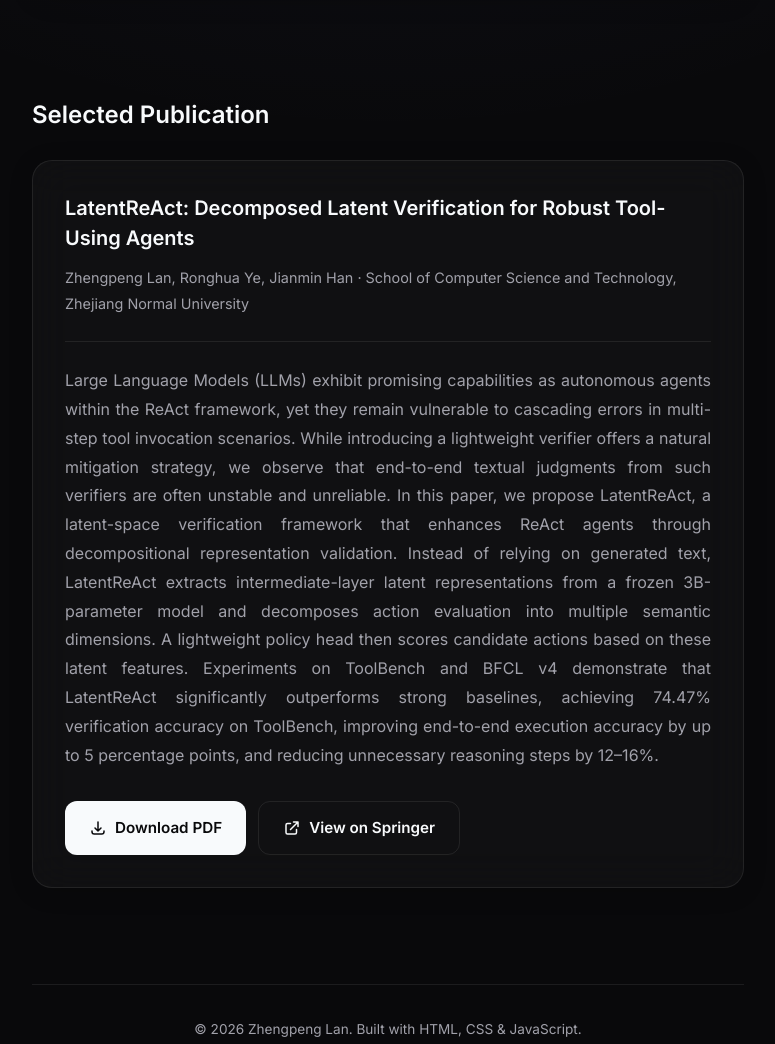
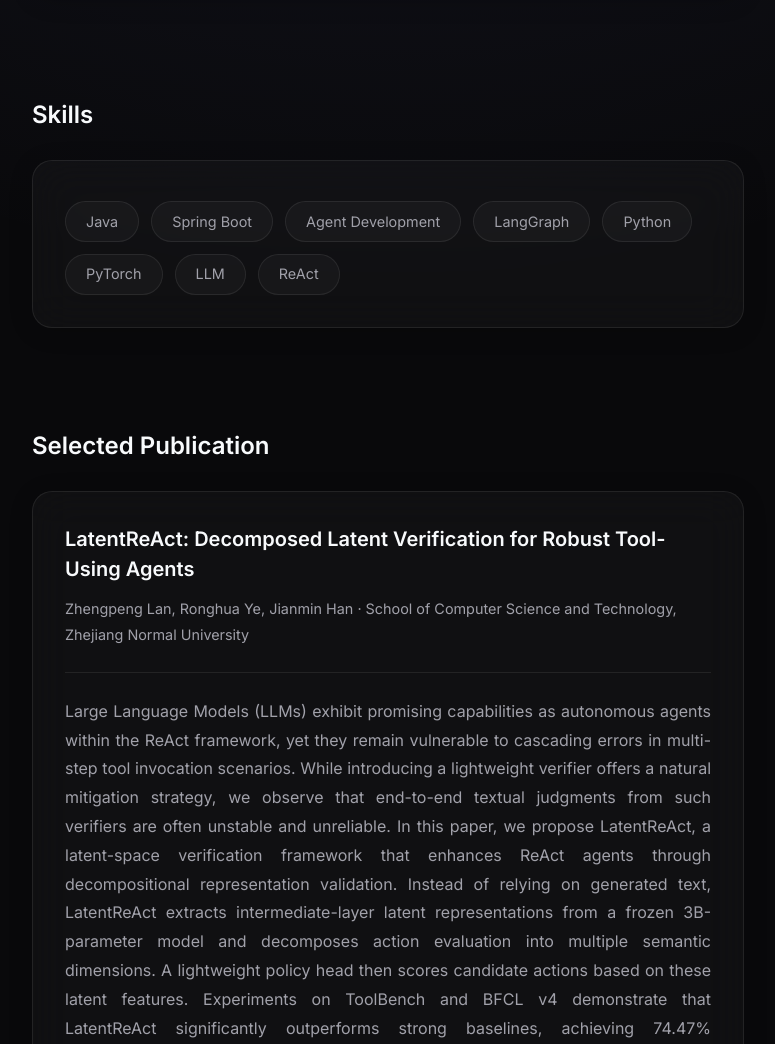
Before and after one commit to lanzhengpeng/lanzhengpeng.github.io, a plain HTML site: page index.html in a window 1280 px wide. Shown: the part 960-2004 px from the top of the page, without its empty margins (252-1027 px from the left). Drawn offline with Linux system fonts and the light colour scheme.

Commit message:
Add skills section, bilingual name, and footer cleanup

```diff
--- a/css/style.css
+++ b/css/style.css
@@ -253,6 +253,34 @@ h2 {
     line-height: 1.8;
 }
 
+.skills-grid {
+    display: flex;
+    flex-wrap: wrap;
+    gap: 0.75rem;
+    margin-top: 0.5rem;
+}
+
+.skill-tag {
+    padding: 0.4rem 1.25rem;
+    font-size: 0.9rem;
+    font-weight: 500;
+    color: var(--text-muted);
+    background: rgba(255, 255, 255, 0.03);
+    border: 1px solid var(--card-border);
+    border-radius: 9999px;
+    transition: all 0.3s cubic-bezier(0.4, 0, 0.2, 1);
+    cursor: default;
+    user-select: none;
+}
+
+.skill-tag:hover {
+    color: #ffffff;
+    background: rgba(129, 140, 248, 0.1);
+    border-color: var(--accent);
+    transform: translateY(-2px);
+    box-shadow: 0 4px 12px rgba(129, 140, 248, 0.2);
+}
+
 .btn {
     display: inline-flex;
     align-items: center;
--- a/index.html
+++ b/index.html
@@ -22,7 +22,7 @@
             <div class="avatar-container">
                 <img src="images/avatar.jpg" alt="Zhengpeng Lan" class="avatar" id="avatar">
             </div>
-            <h1>Zhengpeng Lan</h1>
+            <h1 data-i18n="name">Zhengpeng Lan</h1>
             <div class="intro-line" data-i18n="heroIntro"></div>
             <div class="tagline"><span id="typewriter"></span><span class="cursor"></span></div>
             <div class="links">
@@ -48,6 +48,13 @@
             </div>
         </section>
 
+        <section id="skills">
+            <h2><span data-i18n="skillsTitle">Skills</span></h2>
+            <div class="card">
+                <div class="skills-grid" id="skills-grid"></div>
+            </div>
+        </section>
+
         <section id="publication">
             <h2><span data-i18n="pubTitle">Publication</span></h2>
             <div class="card">
@@ -68,7 +75,7 @@
         </section>
 
         <footer>
-            <div>&copy; 2026 Zhengpeng Lan. <span data-i18n="footer">Built with HTML, CSS & JavaScript.</span></div>
+            <div>&copy; 2026 Zhengpeng Lan.</div>
             <div class="last-updated" id="last-updated"></div>
         </footer>
     </div>
--- a/js/main.js
+++ b/js/main.js
@@ -1,5 +1,6 @@
 const i18n = {
     en: {
+        name: "Zhengpeng Lan",
         heroIntro: "M.S. in Software Engineering, Zhejiang Normal University · Agent Framework Researcher",
         navPub: "Publication",
         aboutTitle: "About Me",
@@ -7,8 +8,18 @@ const i18n = {
         pubTitle: "Selected Publication",
         downloadBtn: "Download PDF",
         viewSpringer: "View on Springer",
-        footer: "Built with HTML, CSS & JavaScript.",
         lastUpdated: "Last updated: ",
+        skillsTitle: "Skills",
+        skills: [
+            "Java",
+            "Spring Boot",
+            "Agent Development",
+            "LangGraph",
+            "Python",
+            "PyTorch",
+            "LLM",
+            "ReAct"
+        ],
         phrases: [
             "LLM Agent Researcher",
             "Tool Learning Enthusiast",
@@ -17,6 +28,7 @@ const i18n = {
         abstractText: `Large Language Models (LLMs) exhibit promising capabilities as autonomous agents within the ReAct framework, yet they remain vulnerable to cascading errors in multi-step tool invocation scenarios. While introducing a lightweight verifier offers a natural mitigation strategy, we observe that end-to-end textual judgments from such verifiers are often unstable and unreliable. In this paper, we propose LatentReAct, a latent-space verification framework that enhances ReAct agents through decompositional representation validation. Instead of relying on generated text, LatentReAct extracts intermediate-layer latent representations from a frozen 3B-parameter model and decomposes action evaluation into multiple semantic dimensions. A lightweight policy head then scores candidate actions based on these latent features. Experiments on ToolBench and BFCL v4 demonstrate that LatentReAct significantly outperforms strong baselines, achieving 74.47% verification accuracy on ToolBench, improving end-to-end execution accuracy by up to 5 percentage points, and reducing unnecessary reasoning steps by 12–16%.`
     },
     zh: {
+        name: "兰政鹏",
         heroIntro: "浙江师范大学 · 软件工程硕士 · 智能体框架研究者",
         navPub: "论文",
         aboutTitle: "关于我",
@@ -24,8 +36,18 @@ const i18n = {
         pubTitle: "代表性论文",
         downloadBtn: "下载 PDF",
         viewSpringer: "Springer 查看",
-        footer: "使用 HTML、CSS 与 JavaScript 构建。",
         lastUpdated: "最近更新：",
+        skillsTitle: "技能",
+        skills: [
+            "Java",
+            "Spring Boot",
+            "智能体开发",
+            "LangGraph",
+            "Python",
+            "PyTorch",
+            "大语言模型",
+            "ReAct"
+        ],
         phrases: [
             "大模型智能体研究者",
             "工具学习爱好者",
@@ -38,6 +60,7 @@ const i18n = {
 let currentLang = 'en';
 const typewriter = document.getElementById('typewriter');
 const lastUpdatedEl = document.getElementById('last-updated');
+const skillsGrid = document.getElementById('skills-grid');
 let phraseIndex = 0;
 let charIndex = 0;
 let isDeleting = false;
@@ -50,6 +73,17 @@ function formatDate(date, lang) {
     return lang === 'zh' ? `${year}年${month}月${day}日` : `${year}-${month}-${day}`;
 }
 
+function renderSkills(lang) {
+    if (!skillsGrid) return;
+    skillsGrid.innerHTML = '';
+    i18n[lang].skills.forEach(skill => {
+        const tag = document.createElement('span');
+        tag.className = 'skill-tag';
+        tag.textContent = skill;
+        skillsGrid.appendChild(tag);
+    });
+}
+
 function applyLanguage(lang) {
     currentLang = lang;
     document.documentElement.lang = lang === 'zh' ? 'zh-CN' : 'en';
@@ -60,6 +94,8 @@ function applyLanguage(lang) {
             el.textContent = i18n[lang][key];
         }
     });
+
+    renderSkills(lang);
 
     if (lastUpdatedEl) {
         lastUpdatedEl.textContent = i18n[lang].lastUpdated + formatDate(new Date(), lang);
```
